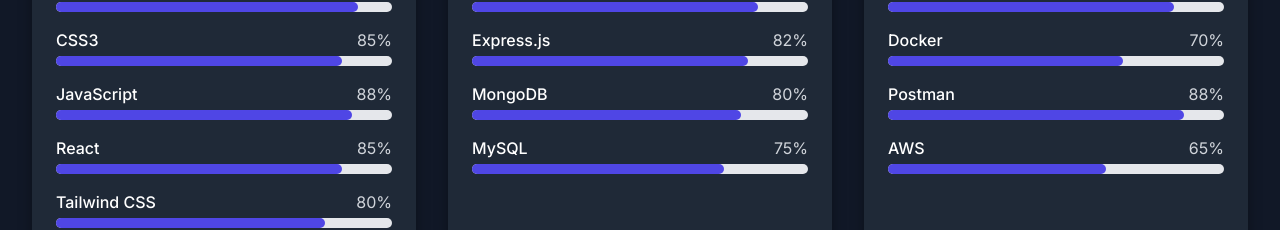
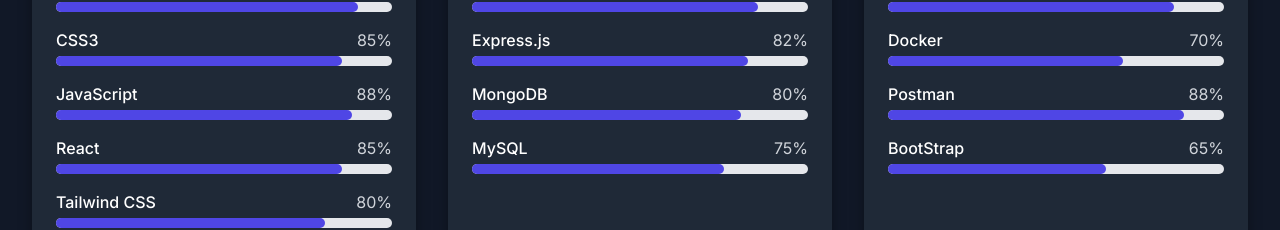
Before and after one commit to RahuljiV2004/Portfolio, a Next.js app: page / in a window 1280 px wide. Shown: the part 2958-3188 px from the top of the page. Built offline with nearby package versions, Linux system fonts and the light colour scheme.

Commit message:
Update Skills.tsx

```diff
--- a/src/components/Skills.tsx
+++ b/src/components/Skills.tsx
@@ -29,7 +29,7 @@
       { name: 'Git', level: 85 },
       { name: 'Docker', level: 70 },
       { name: 'Postman', level: 88 },
-      { name: 'AWS', level: 65 },
+      { name: 'BootStrap', level: 65 },
     ],
   },
 ];
```
